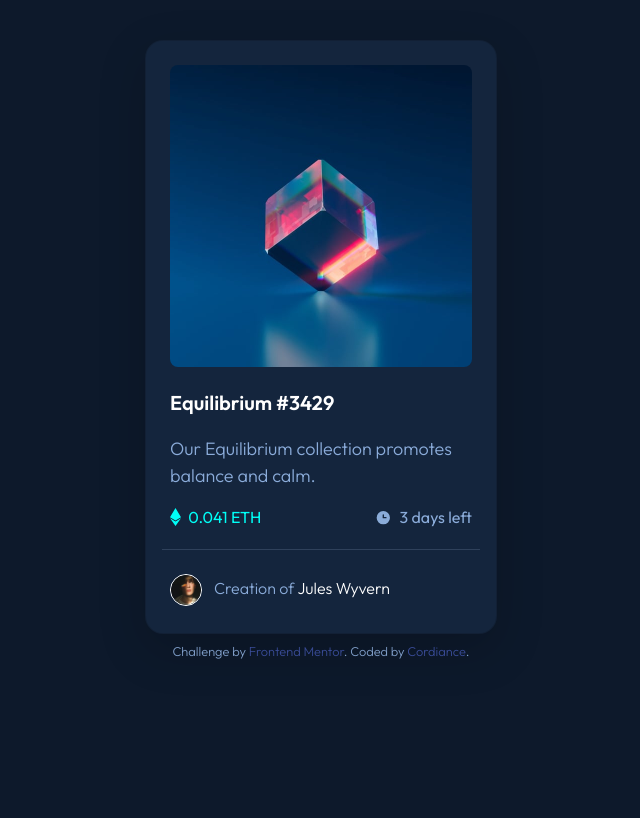
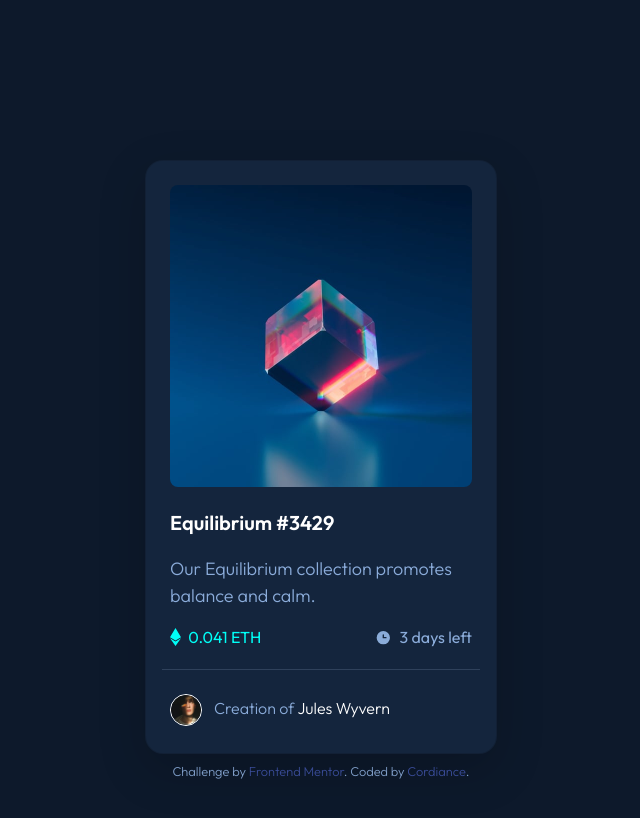
Before and after one commit to Cordiance/nft-preview-card-component, a plain HTML site: page index.html in a window 1280 px wide. Shown: the whole page, without its empty margins (319-959 px from the left). Drawn offline with nearby package versions, Linux system fonts and the light colour scheme.

Commit message:
small changes to center card

```diff
--- a/style.scss
+++ b/style.scss
@@ -11,7 +11,7 @@ body {
     font-size: 18px;
     font-family: 'Outfit', sans-serif;
     font-weight: 300;
-    margin: 15vh auto;
+    margin: 20vh auto;
     background-color: $verydarkbluemain;
 
     // Card container
@@ -121,7 +121,7 @@ body {
     }
 }
 
-@media screen and (min-width:375px) {
+@media screen and (max-width:375px) {
     body {
         margin: 5vh auto;
     }
```
Also changed, not shown: index.html (+1 -4 lines), style.css.
